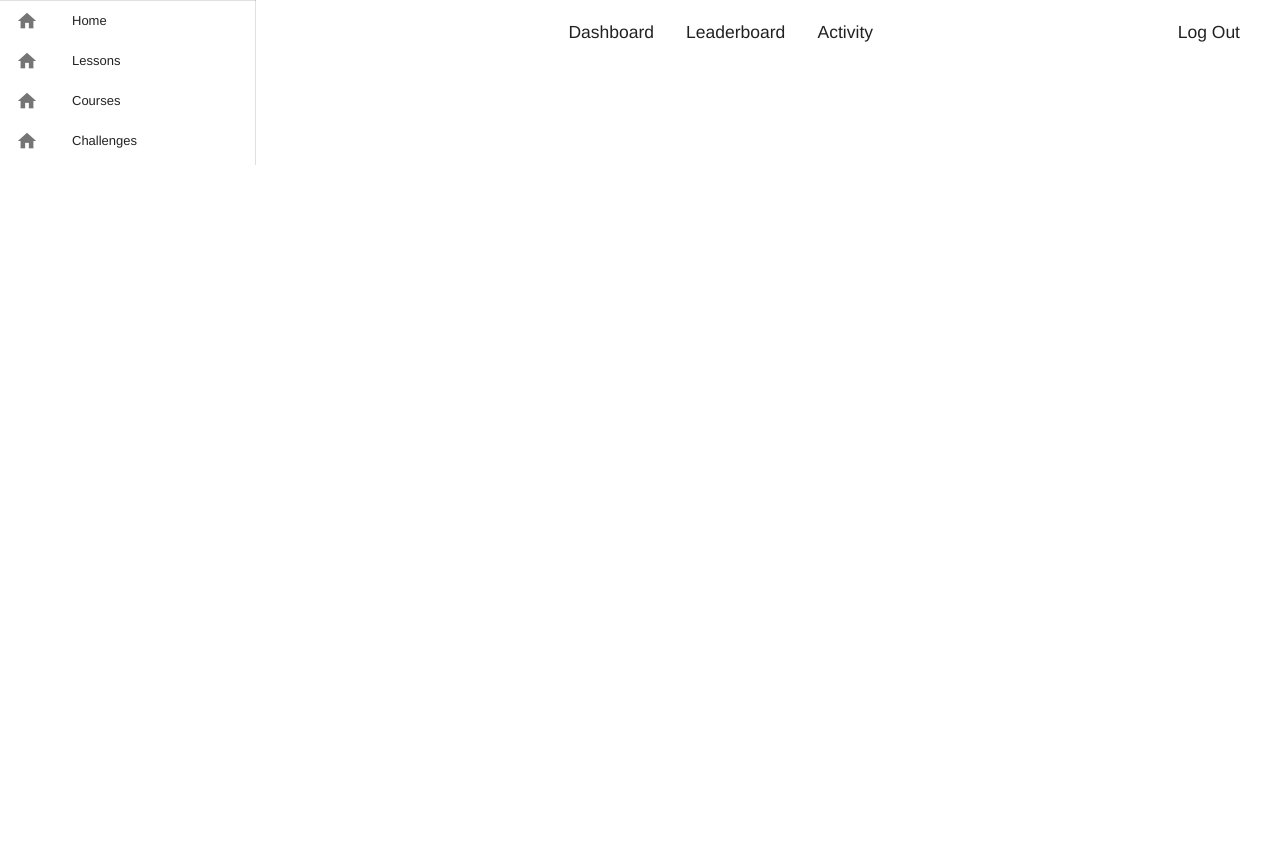
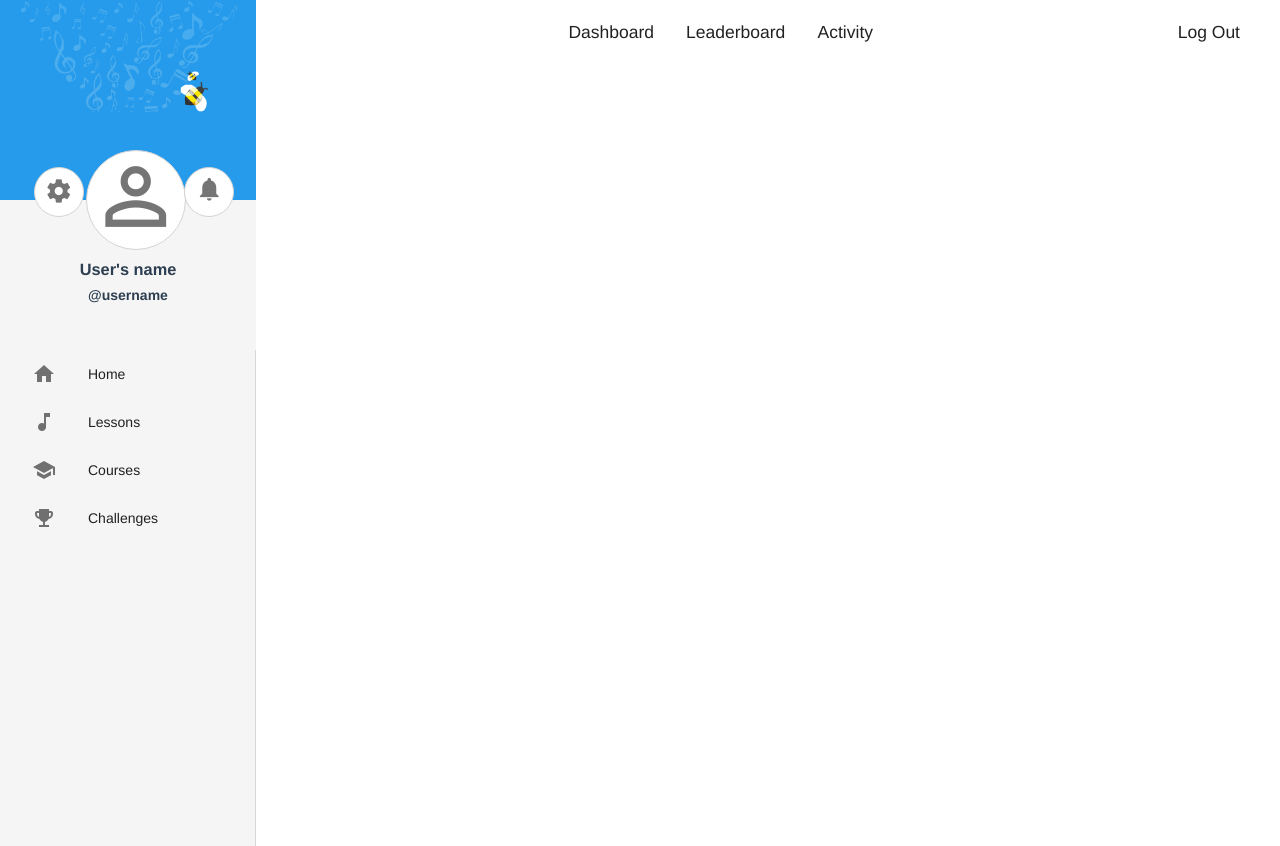
Before and after one commit to vvanovac/music-disco-app-client, a Vue app: page / in a window 1280 px wide. Before the commit the page ends 800 px from the top, so only its background shows below. Built offline with nearby package versions, Linux system fonts and the light colour scheme; no server answers; sample sign-in values are in the browser's storage.

Commit message:
creating new Sidebar component from two components (account and navigation bar)

```diff
--- /dev/null
+++ b/src/components/Sidebar.account.vue
@@ -0,0 +1,125 @@
+<template>
+  <div class="wrapper">
+    <div class="container-top">
+      <div class="container-middle">
+        <div class="middle-wrapper">
+          <div class="middle-left circle outer-circle">
+            <v-icon class="settings-icon">settings</v-icon>
+          </div>
+        </div>
+        <div class="middle-wrapper">
+          <div class="middle-center circle inner-circle">
+            <v-icon class="account-icon">perm_identity</v-icon>
+          </div>
+        </div>
+        <div class="middle-wrapper">
+          <div class="middle-right circle outer-circle">
+            <v-icon class="notifications-icon">notifications</v-icon>
+          </div>
+        </div>
+      </div>
+    </div>
+    <div class="container-bottom">
+      <div class="user-wrapper">
+        <h3 class="pb-2">User's name</h3>
+        <h4>@username</h4>
+      </div>
+    </div>
+  </div>
+</template>
+
+<script>
+export default {
+  name: 'Sidebar.account',
+}
+</script>
+
+<style scoped>
+.wrapper {
+  width: 100%;
+}
+
+.container-top {
+  height: 200px;
+  background-color: #269beb;
+  background-image: url('../assets/music-notes-background.png');
+  background-size: 85%;
+  background-position-x: center;
+  background-position-y: top;
+  position: relative;
+}
+
+.container-middle {
+  height: 100px;
+  width: 100%;
+  margin-top: 150px;
+  position: absolute;
+  z-index: 1;
+  display: flex;
+  flex-direction: row;
+}
+
+.middle-wrapper {
+  display: inline-block;
+  width: 33%;
+  margin: 0;
+  padding: 0;
+}
+
+.middle-wrapper:nth-child(2) {
+  margin: 0 0.5%
+}
+
+.circle {
+  border: 1px solid lightgrey;
+  border-radius: 50%;
+  background-color: white;
+}
+
+.outer-circle {
+  width: 50px;
+  height: 50px;
+}
+
+.inner-circle {
+  width: 100px;
+  height: 100px;
+}
+
+.middle-left {
+  margin: 20% 0 0 40%;
+}
+
+.middle-center {
+  margin: 0 auto;
+}
+
+.middle-right {
+  margin: 20% 0 0 15%;
+}
+
+.settings-icon {
+  font-size: 2em;
+  padding-top: 18%;
+}
+
+.notifications-icon {
+  font-size: 2em;
+  padding-top: 15%;
+}
+
+.account-icon {
+  font-size: 6.5em;
+}
+
+.container-bottom {
+  height: 150px;
+  background-color: #f5f5f5;
+  position: relative;
+}
+
+.user-wrapper {
+  padding-top: 60px;
+}
+
+</style>
--- /dev/null
+++ b/src/components/Sidebar.navigation.vue
@@ -0,0 +1,62 @@
+<template>
+  <v-navigation-drawer permanent class="container" width="1500">
+    <v-list class="pt-0">
+      <v-list-tile
+          class="list pl-3"
+          v-for="item in items"
+          :key="item.title"
+          @click="$router.push({name: item.route})"
+          v-show="item.show"
+      >
+        <v-list-tile-action>
+          <v-icon>{{ item.icon }}</v-icon>
+        </v-list-tile-action>
+
+        <v-list-tile-content>
+          <v-list-tile-title>{{ item.title }}</v-list-tile-title>
+        </v-list-tile-content>
+      </v-list-tile>
+    </v-list>
+  </v-navigation-drawer>
+</template>
+
+<script>
+import { mapGetters } from 'vuex';
+import { getter } from '@/store/store.constants';
+
+export default {
+  name: 'Sidebar.navigation',
+  data () {
+    return {
+      right: null
+    }
+  },
+  computed: {
+    ...mapGetters([getter.USER_DATA]),
+    adminProtected() {
+      return this[getter.USER_DATA] && this[getter.USER_DATA].isAdmin;
+    },
+    items() {
+      return [
+        { title: 'Home', icon: 'home', route: 'home', show: true },
+        { title: 'Lessons', icon: 'music_note', route: 'lessons', show: true },
+        { title: 'Courses', icon: 'school', route: '', show: true },
+        { title: 'Challenges', icon: 'emoji_events', route: '', show: true },
+        { title: 'Admin Panel', icon: 'manage_accounts', route: 'administrator', show: this.adminProtected },
+      ]
+    },
+  }
+}
+</script>
+
+<style scoped>
+.container {
+  padding: 0;
+  background-color: #f5f5f5;
+}
+
+.list:hover {
+  background-color: lightgrey;
+}
+
+</style>
--- a/src/components/Sidebar.vue
+++ b/src/components/Sidebar.vue
@@ -1,57 +1,27 @@
 <template>
-  <v-navigation-drawer permanent>
-    <v-divider></v-divider>
-    <v-list dense class="pt-0">
-      <v-list-tile
-          class="list"
-          v-for="item in items"
-          :key="item.title"
-          @click="$router.push({name: item.route})"
-          v-show="item.show"
-      >
-        <v-list-tile-action>
-          <v-icon>{{ item.icon }}</v-icon>
-        </v-list-tile-action>
-
-        <v-list-tile-content>
-          <v-list-tile-title>{{ item.title }}</v-list-tile-title>
-        </v-list-tile-content>
-      </v-list-tile>
-    </v-list>
-  </v-navigation-drawer>
+  <div class="container pa-0 ma-0">
+    <sidebar-account/>
+    <sidebar-navigation/>
+  </div>
 </template>
 
 <script>
-import { mapGetters } from 'vuex';
-import { getter } from '@/store/store.constants';
+import SidebarAccount from '@/components/Sidebar.account';
+import SidebarNavigation from '@/components/Sidebar.navigation';
 
 export default {
   name: 'Sidebar',
-  data () {
-    return {
-      right: null
-    }
+  components: {
+    SidebarAccount,
+    SidebarNavigation,
   },
-  computed: {
-    ...mapGetters([getter.USER_DATA]),
-    adminProtected() {
-      return this[getter.USER_DATA] && this[getter.USER_DATA].isAdmin;
-    },
-    items() {
-      return [
-          { title: 'Home', icon: 'home', route: 'home', show: true },
-          { title: 'Lessons', icon: 'home', route: 'lessons', show: true },
-          { title: 'Courses', icon: 'home', route: '', show: true },
-          { title: 'Challenges', icon: 'home', route: '', show: true },
-          { title: 'Admin Panel', icon: 'home', route: 'administrator', show: this.adminProtected }
-        ]
-    }
-  }
 }
 </script>
 
 <style scoped>
-.list:hover {
-  background-color: #f5f5f5;
+.container {
+  width: 100%;
+  height: 62vh;
 }
+
 </style>
```
Also changed, not shown: src/assets/music-notes-background.png (added).
